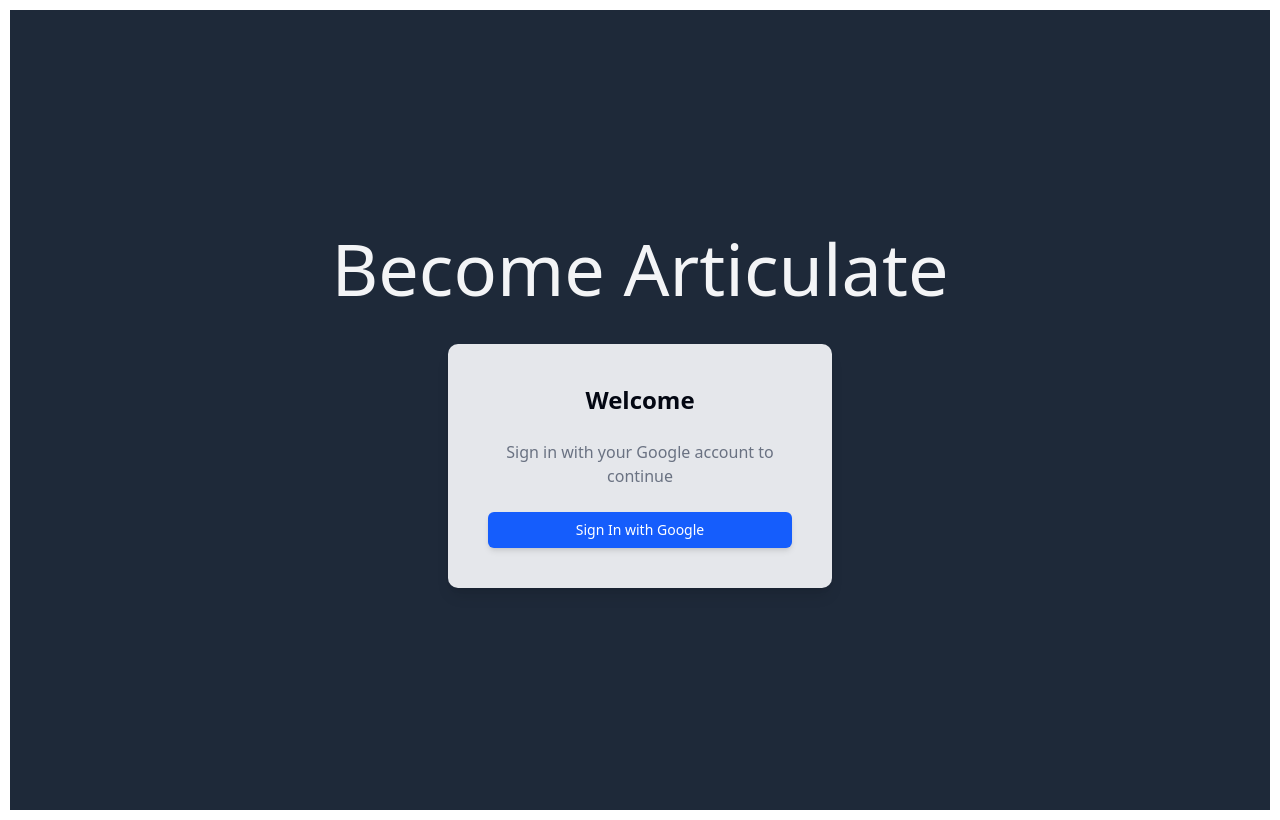
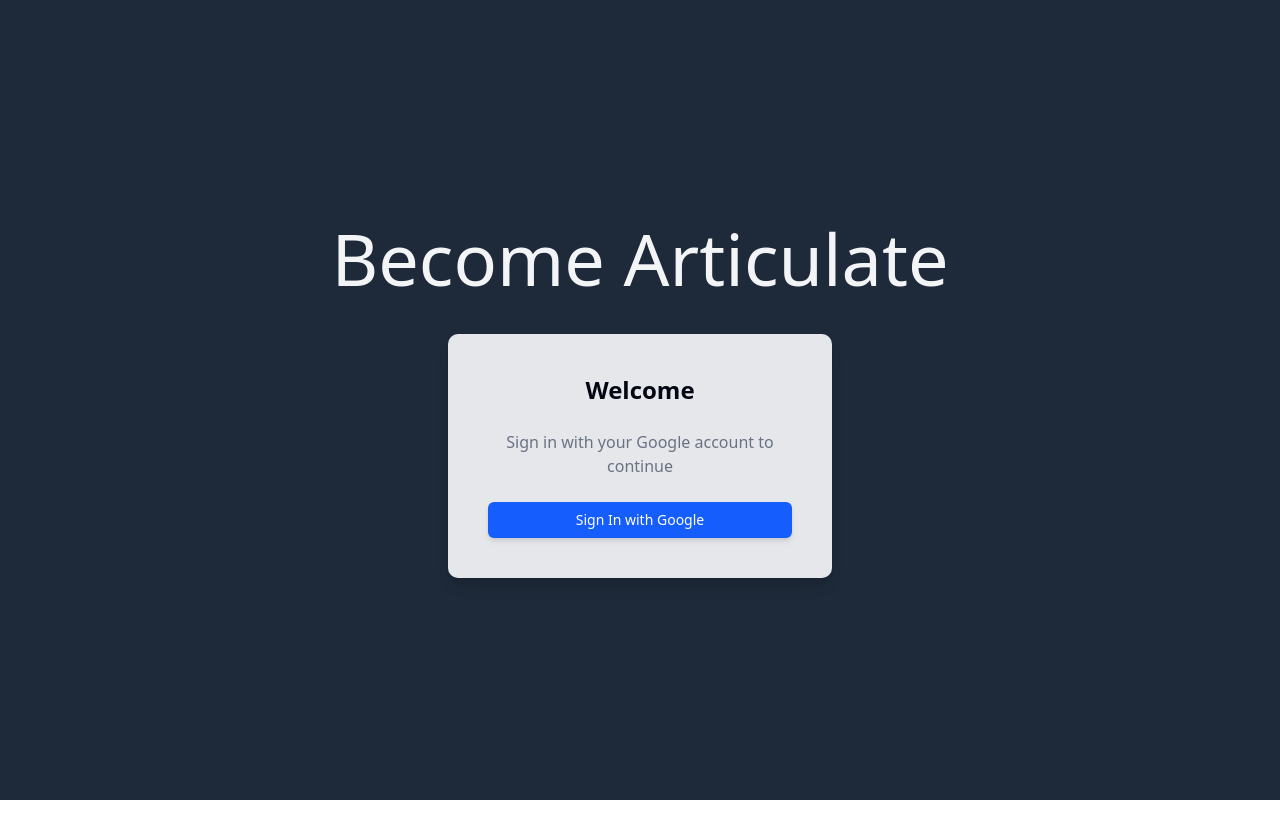
Before and after one commit to NeelSatasia/articulate-web-app, a React (Vite) app in the folder frontend/: page / in a window 1280 px wide. Built offline with nearby package versions, Linux system fonts and the light colour scheme.

Commit message:
Set global body margin to 0

```diff
--- a/frontend/src/index.css
+++ b/frontend/src/index.css
@@ -118,3 +118,9 @@
     @apply bg-background text-foreground;
   }
 }
+
+html,
+body
+{
+  margin: 0 !important;
+}
```
